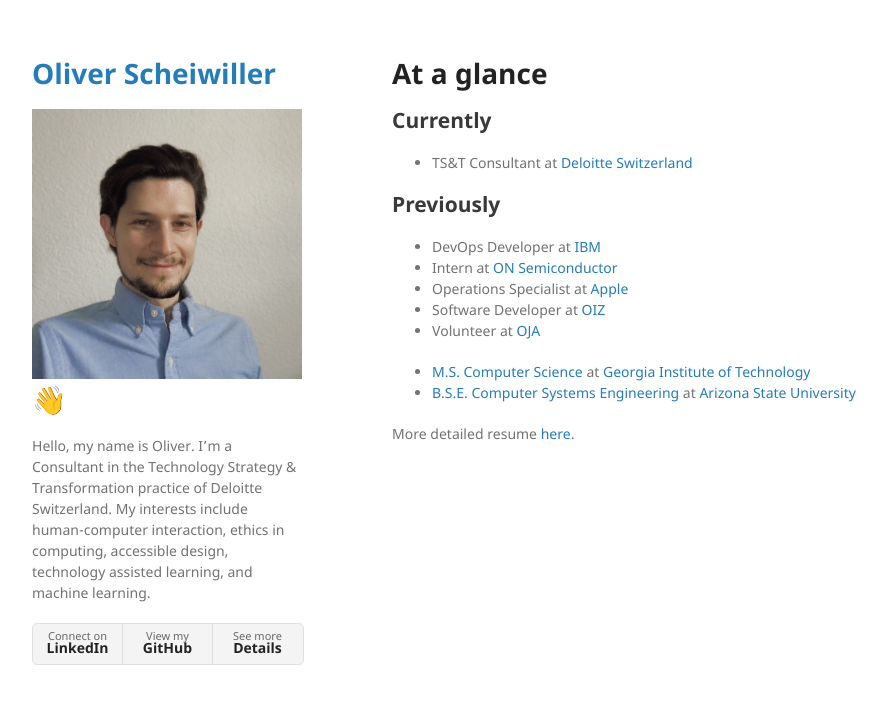
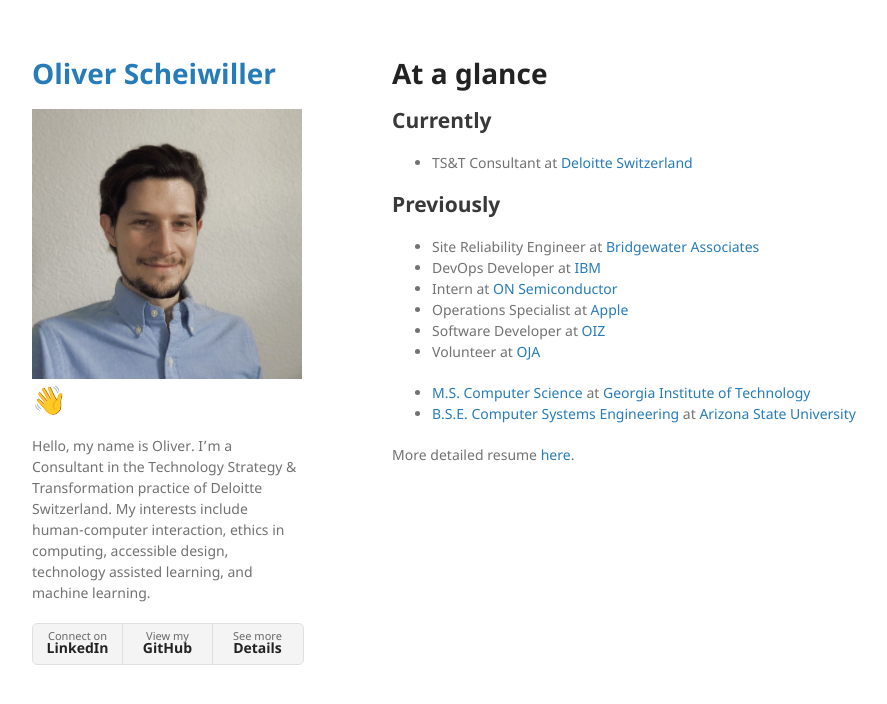
Before and after one commit to oschei/oschei.github.io, a Jekyll site: the page built from index.md, in a window 1280 px wide. Shown: the top 704 px of the page, without its empty margins (178-1065 px from the left). Built offline with Jekyll 4.4.1, drawn with Linux system fonts in a browser that asks for light colours.

Commit message:
added bwater exp

```diff
--- a/index.md
+++ b/index.md
@@ -8,6 +8,7 @@
 - TS&T Consultant at [Deloitte Switzerland](https://www2.deloitte.com/ch/en/pages/technology/solutions/technology-strategy-and-transformation.html)
 
 ## Previously
+- Site Reliability Engineer at [Bridgewater Associates](https://www.bridgewater.com/)
 - DevOps Developer at [IBM](https://www.ibm.com/cloud/object-storage)
 - Intern at [ON Semiconductor](http://onsemi.com/)
 - Operations Specialist at [Apple](http://www.apple.com/retail/scottsdalequarter/)
```
